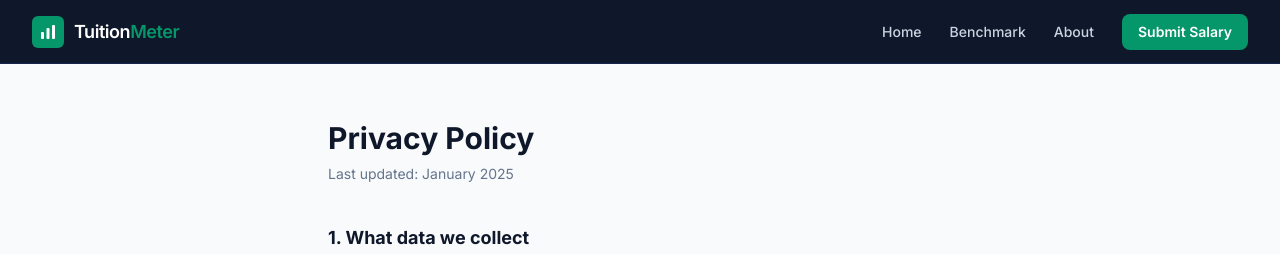
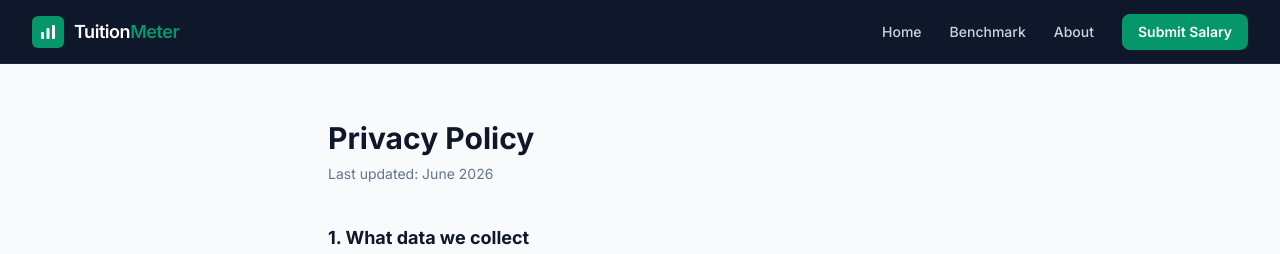
Before and after one commit to shakib-mahamud-25/tuition-meter, a Next.js app: page /privacy in a window 1280 px wide. Shown: the top 254 px of the page. Built offline with nearby package versions, Linux system fonts and the light colour scheme.

Commit message:
Update page.tsx

```diff
--- a/app/privacy/page.tsx
+++ b/app/privacy/page.tsx
@@ -18,7 +18,7 @@ export default function PrivacyPage() {
   return (
     <div className="max-w-2xl mx-auto px-4 sm:px-6 py-14">
       <h1 className="text-2xl sm:text-3xl font-bold text-slate-900 mb-2">Privacy Policy</h1>
-      <p className="text-slate-500 text-sm mb-10">Last updated: January 2025</p>
+      <p className="text-slate-500 text-sm mb-10">Last updated: June 2026</p>
 
       <Section title="1. What data we collect">
         <p>TuitionMeter collects only the tuition-related data you voluntarily submit: salary amount, area, student level, curriculum, subjects, days per week, hours per session, university, department, and academic year.</p>
```
